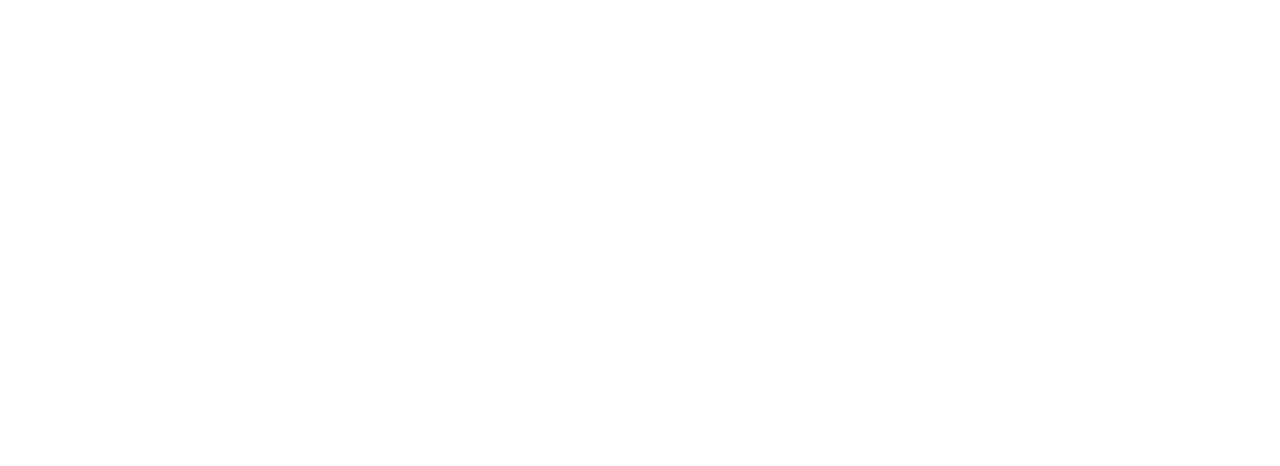
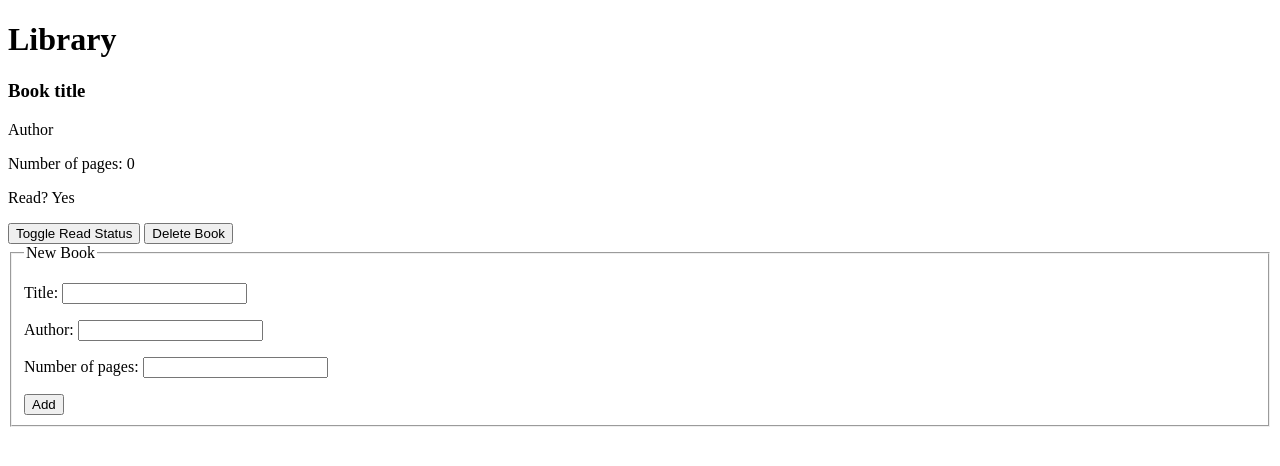
Before and after one commit to liuworkgit/JS-library-project, a plain HTML site: page library.html in a window 1280 px wide. Drawn offline with Linux system fonts and the light colour scheme; files whose address does not match are found by name.

Commit message:
set up basic html and ids/classes, applied use strict to js file

```diff
--- a/library.html
+++ b/library.html
@@ -8,6 +8,30 @@
 </head>
 <body>
     <noscript>Please enable JavaScript for full functionality, thank you.</noscript>
+
+    <h1>Library</h1>
+    <div id="book-display">
+        <div class="book-entry">
+            <h3>Book title</h3>
+            <p>Author</p>
+            <p>Number of pages: 0</p>
+            <p>Read? Yes</p>
+            <button type="button">Toggle Read Status</button>
+            <button type="button">Delete Book</button>
+        </div>
+    </div>
+    <div id="new-book-submission">
+        <form>
+            <fieldset name="new-book-submit-form">
+                <legend>New Book</legend>
+                <p>Title: <input type="text"></p>
+                <p>Author: <input type="text"></p>
+                <p>Number of pages: <input type="number"></p>
+                <button type="submit">Add</button>
+            </fieldset>
+        </form>
+    </div>
+
     <script src="/Users/sen/Desktop/COMPUTER STUFF/html/js library project/libraryfunctionality.js"></script>
 </body>
 </html>
--- a/libraryfunctionality.js
+++ b/libraryfunctionality.js
@@ -0,0 +1 @@
+'use strict'
```
